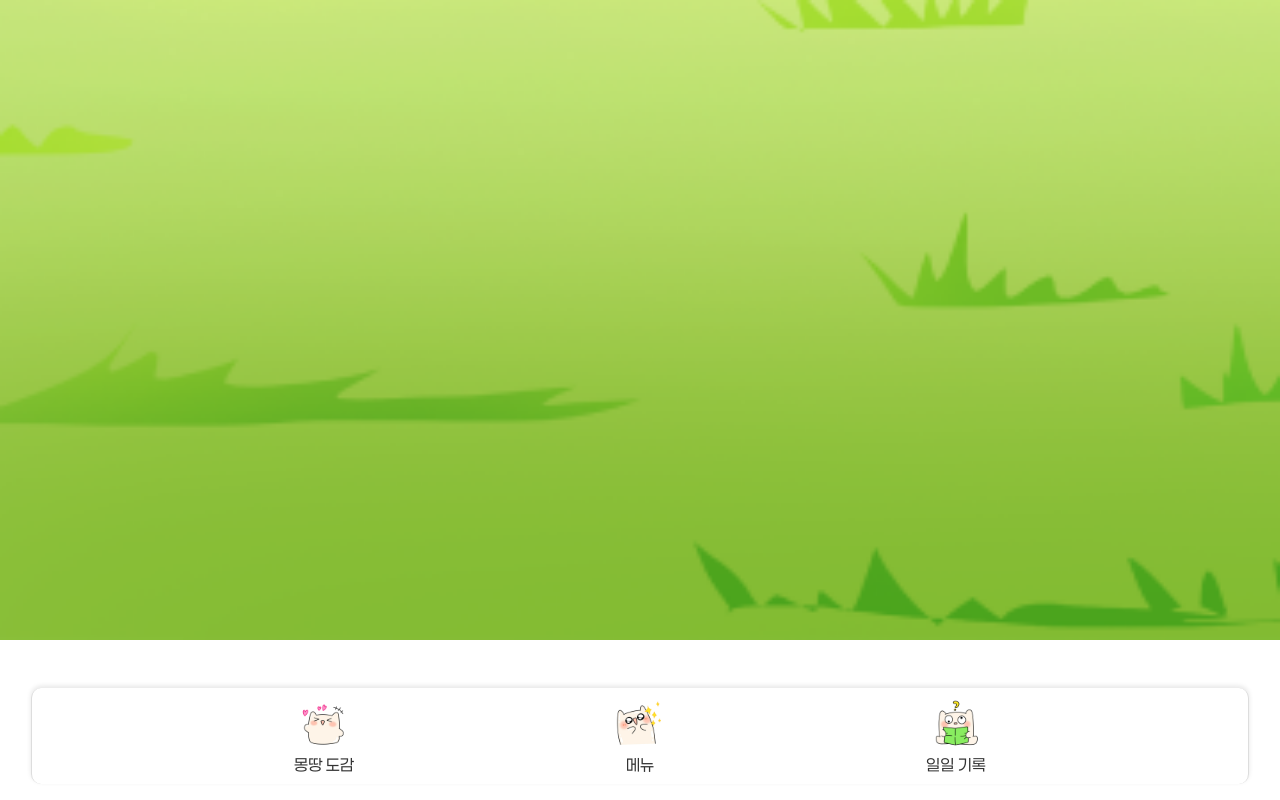
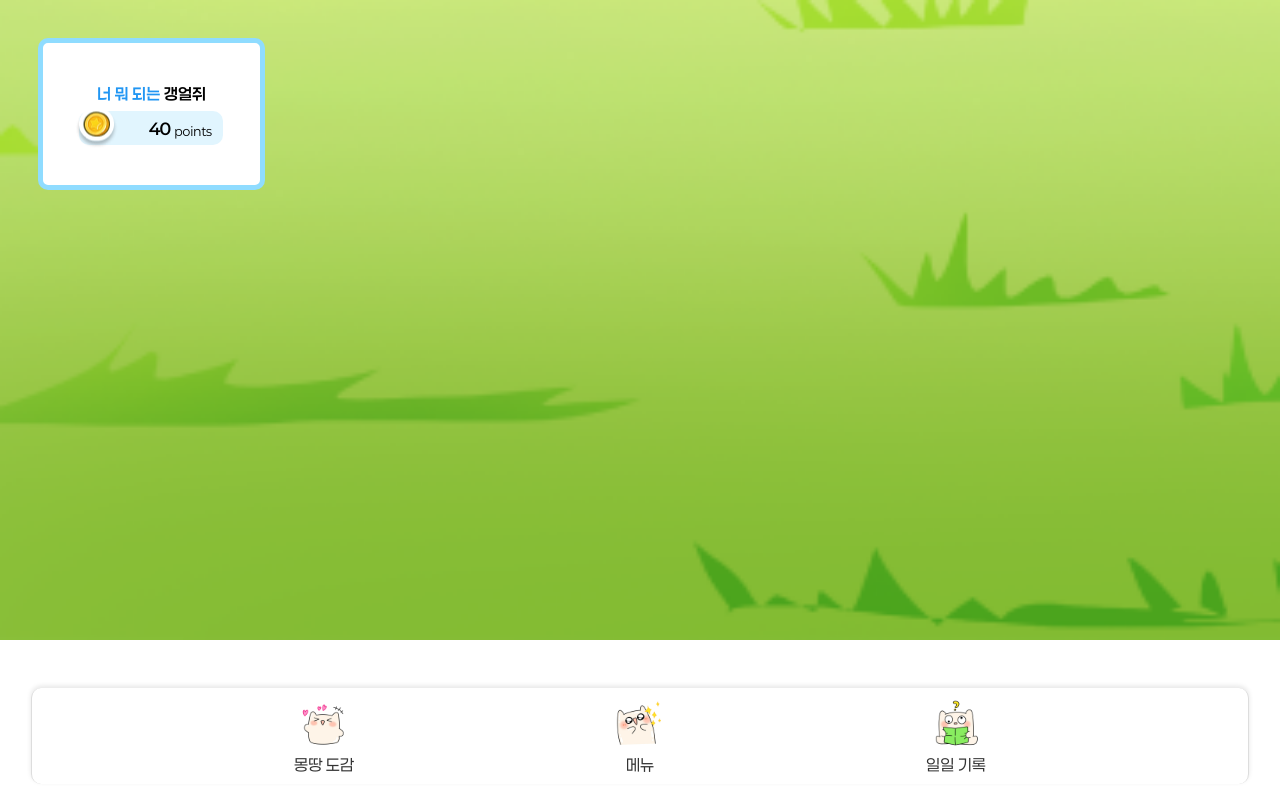
Before and after one commit to fefe1231/mongddang, a React (Vite) app in the folder frontend/: page / in a window 1280 px wide. Built offline with nearby package versions, Linux system fonts and the light colour scheme.

Commit message:
✨ Feat/(#48, S11P31D207-193): 메인페이지 프로필 상태창 구현
.

```diff
--- a/frontend/src/pages/MainPage/KidsMainPage.tsx
+++ b/frontend/src/pages/MainPage/KidsMainPage.tsx
@@ -1,11 +1,18 @@
 /** @jsxImportSource @emotion/react */
 
 import { BottomBar } from '@/shared/ui/BottomBar';
-import { kidsMainBase } from './styles';
+import { kidsMainBase, topContainer } from './styles';
+import ProfileStatus from './ui/ProfileStatus/ProfileStatus';
 
 const KidsMainPage = () => {
   return (
     <div css={kidsMainBase}>
+      {/* 프로필 상태창 */}
+      <div css={topContainer}>
+        <ProfileStatus />
+      </div>
+
+      {/* 바텀바 */}
       <BottomBar
         icons={[
           '/img/%EB%A7%90%EB%9E%911.png',
--- a/frontend/src/pages/MainPage/styles.ts
+++ b/frontend/src/pages/MainPage/styles.ts
@@ -11,3 +11,10 @@ export const kidsMainBase = css`
   background-size: cover;
   background-position: bottom;
 `;
+
+export const topContainer = css`
+  display: flex;
+  width: 100%;
+  height: fit-content;
+  padding: 3%;
+`;
--- /dev/null
+++ b/frontend/src/pages/MainPage/ui/ProfileStatus/ProfileStatus.styles.ts
@@ -0,0 +1,48 @@
+import { css } from '@emotion/react';
+
+export const container = css`
+  display: flex;
+  flex-direction: column;
+  width: 9rem;
+  padding: 3%;
+  gap: 3%;
+  align-items: center;
+  height: 12.5%;
+  background-color: #fff;
+  border: 5px solid #8fdcff;
+  border-radius: 10px;
+`;
+
+export const nicknameCss = css`
+  display: flex;
+  width: 100%;
+  padding: 3%;
+  justify-content: center;
+  font-weight: 500;
+`;
+
+export const coinContainer = css`
+  position: relative;
+  display: inline-flex;
+  width: 100%;
+  justify-content: center;
+  padding: 3%;
+`;
+
+export const coinAmountCss = css`
+  display: flex;
+  width: 90%;
+  background-color: #e1f5fe;
+  border-radius: 10px;
+  justify-content: flex-end;
+  align-items: flex-end;
+  padding: 5% 8%;
+`;
+
+export const coinCss = css`
+  position: absolute;
+  top: 50%;
+  transform: translateY(-50%);
+  left: 0%;
+  z-index: 10;
+`;
--- /dev/null
+++ b/frontend/src/pages/MainPage/ui/ProfileStatus/ProfileStatus.tsx
@@ -0,0 +1,44 @@
+/** @jsxImportSource @emotion/react */
+
+import { Typography } from '@/shared/ui/Typography';
+import {
+  coinAmountCss,
+  coinContainer,
+  coinCss,
+  container,
+  nicknameCss,
+} from './ProfileStatus.styles';
+import Coin from '@/assets/img/Coin.png';
+
+const ProfileStatus = () => {
+  return (
+    <div css={container}>
+      {/* 칭호 + 닉네임 */}
+      <div css={nicknameCss}>
+        <Typography color="blue" size="1" weight={600}>
+          너 뭐 되는
+        </Typography>
+        &nbsp;
+        <Typography color="dark" size="1" weight={600}>
+          갱얼쥐
+        </Typography>
+      </div>
+
+      {/* 총 별가루 */}
+      <div css={coinContainer}>
+        <img css={coinCss} src={Coin} alt="coin" />
+        <div css={coinAmountCss}>
+          <Typography color="dark" size="1" weight={600}>
+            40
+          </Typography>
+          &nbsp;
+          <Typography color="dark" size="0.75" weight={400}>
+            points
+          </Typography>
+        </div>
+      </div>
+    </div>
+  );
+};
+
+export default ProfileStatus;
```
Also changed, not shown: frontend/src/assets/img/Coin.png (added).
